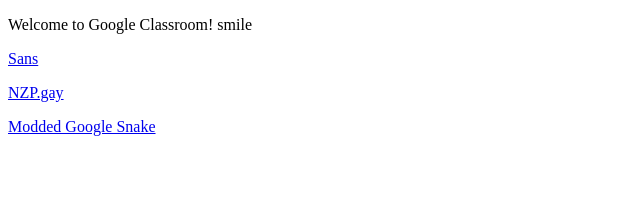
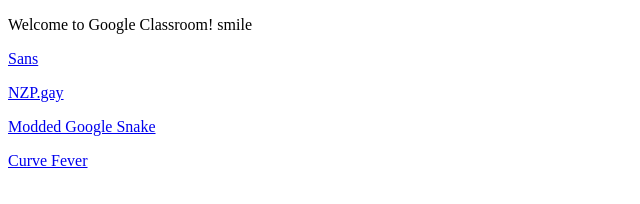
Before and after one commit to IBthemute/ibthemute.github.io, a plain HTML site: page index.html in a window 1280 px wide. Shown: the whole page, without its empty margins (0-640 px from the left). Drawn offline with Linux system fonts and the light colour scheme.

Commit message:
Add Curve Fever :)
:)

```diff
--- a/index.html
+++ b/index.html
@@ -21,5 +21,8 @@
         <p>
             <a href="/modded-snake">Modded Google Snake</a>
         </p>
+        <p>
+            <a href="https://youtube.com/watch?v=dQw4w9WgXcQ">Curve Fever</a>
+        </p>
     </body>
 </html>
```
